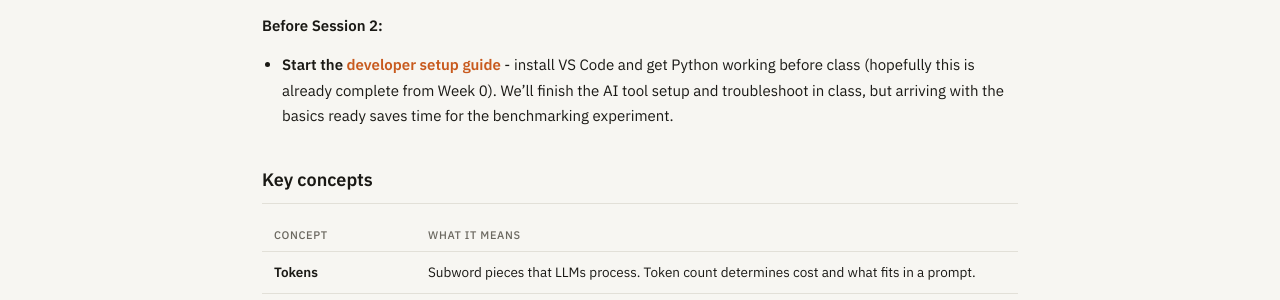
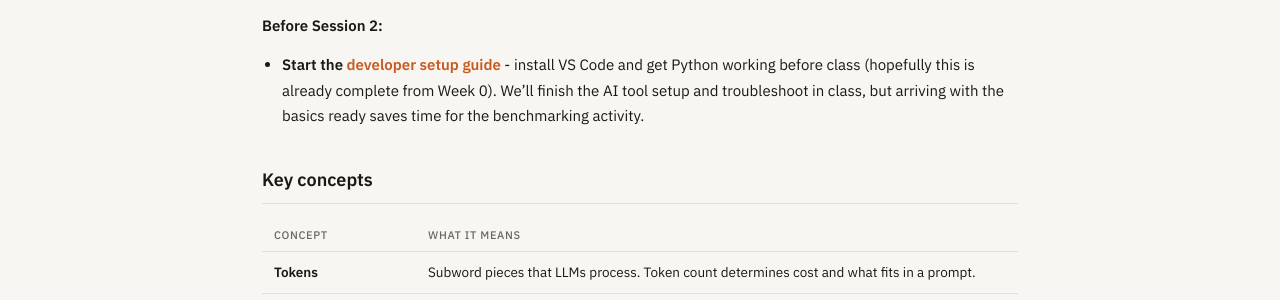
Before and after one commit to steflangehennig/info4340, a Jekyll site: the page built from schedule/week-2.md, in a window 1280 px wide and 900 px high, scrolled down 1136 px. Shown: the part 205-505 px from the top of the window. Built offline with Jekyll 4.4.1, drawn with Linux system fonts in a browser that asks for light colours.

Commit message:
update wk 3

```diff
--- a/schedule/week-2.md
+++ b/schedule/week-2.md
@@ -63,7 +63,7 @@ By the end of this week, you should be able to:
 
 **Before Session 2:**
 
-- **Start the [developer setup guide]({{ site.baseurl }}/guides/dev-setup/)** - install VS Code and get Python working before class (hopefully this is already complete from Week 0). We'll finish the AI tool setup and troubleshoot in class, but arriving with the basics ready saves time for the benchmarking experiment.
+- **Start the [developer setup guide]({{ site.baseurl }}/guides/dev-setup/)** - install VS Code and get Python working before class (hopefully this is already complete from Week 0). We'll finish the AI tool setup and troubleshoot in class, but arriving with the basics ready saves time for the benchmarking activity.
 
 ## Key concepts
 
```
